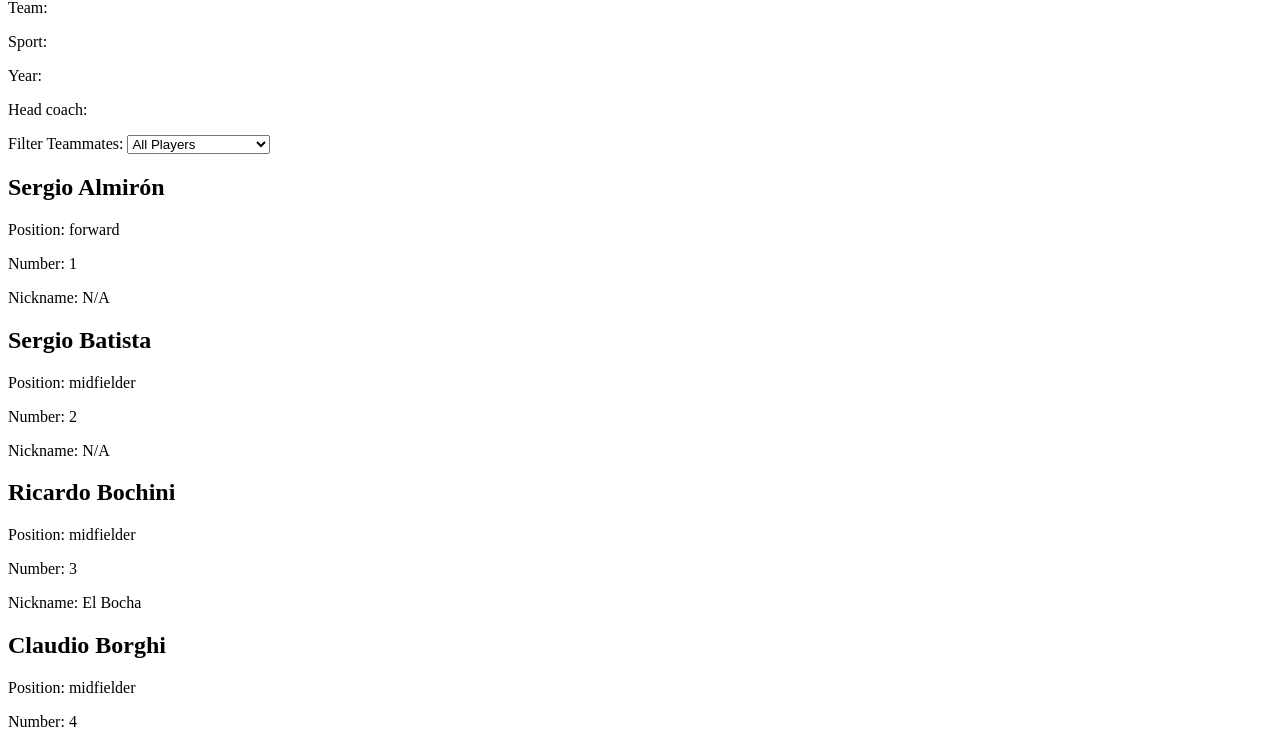
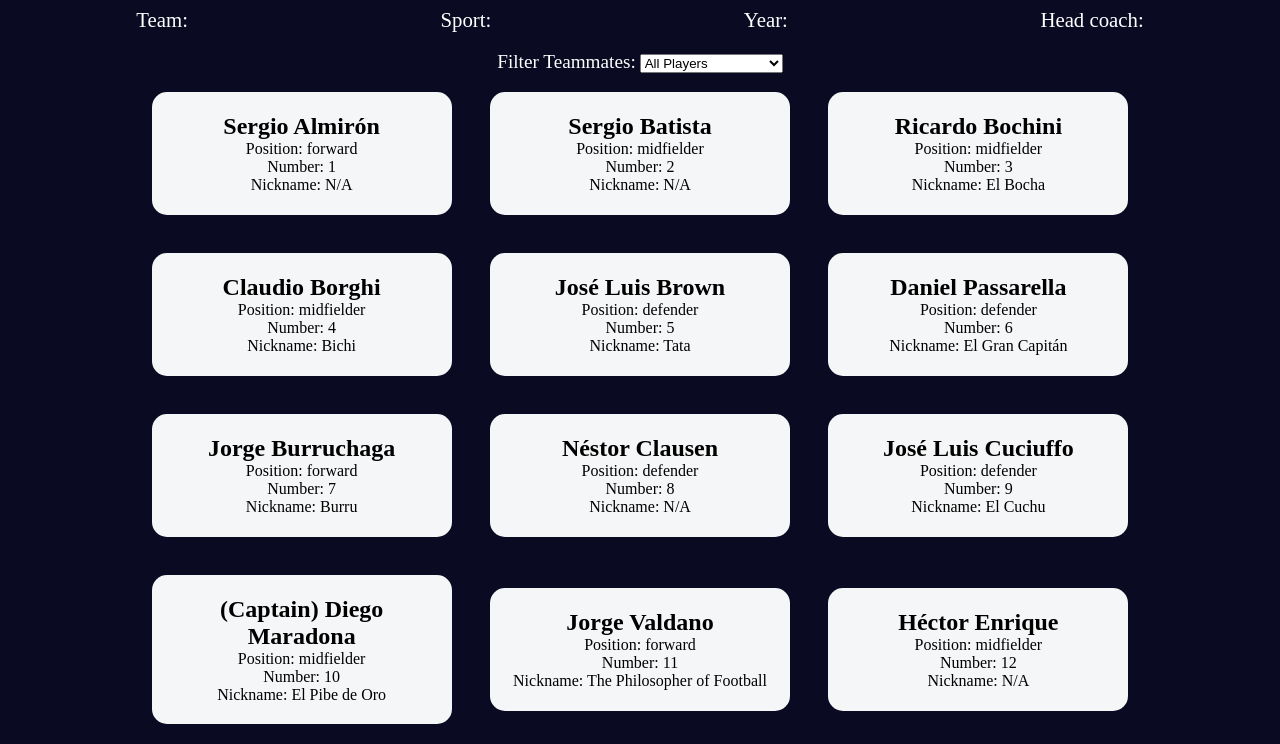
Before and after one commit to Jonnie254/A-football-Team-Cards, a plain HTML site: page index.html in a window 1280 px wide. Shown: the part 81-825 px from the top of the page. Drawn offline with Linux system fonts and the light colour scheme.

Commit message:
added some codde

```diff
--- a/app.css
+++ b/app.css
@@ -0,0 +1,58 @@
+*, *::before, *::after{
+    box-sizing: border-box;
+    margin:0;
+    padding:0;
+}
+/* declare the theme colors */
+:root{
+    --dark-grey:#0a0a23;
+    --light-grey:#f5f6f7;
+    --white:#ffffff;
+    --black:#000;
+}
+/*style the body */
+body{
+    background-color: var(--dark-grey);
+    text-align: center;
+    padding: 10px;
+}
+.title,
+ .options-label, .team-stats, footer{
+    color:var(--white);
+}
+/*style the header */
+.title{
+    margin: 1.3rem 0;
+}
+/* style the team stats */
+.team-stats{
+    display:flex;
+    justify-content: space-around;
+    flex-wrap: wrap;
+    font-size:1.3rem;
+    margin: 1.2rem 0;
+}
+.options-label{
+    font-size:1.2rem;
+}
+.cards{
+    display: flex;
+    flex-wrap: wrap;
+    justify-content: center;
+    align-items: center;
+}
+.player-card{
+    background-color:var(--light-grey);
+    padding:1.3rem;
+    margin:1.2rem;
+    width:300px;
+    border-radius:15px;
+}
+@media (max-width: 768px){
+    .team-stats{
+        flex-direction: column;
+    }
+    .player-card{
+        width:100%;
+    }
+}
--- a/index.html
+++ b/index.html
@@ -163,6 +163,8 @@
             </div>
         </div>
     </main>
+    <footer>&copy; JonnieTech254</footer>
+    <script src="app.js"></script>
 </body>
 
 </html>
```
